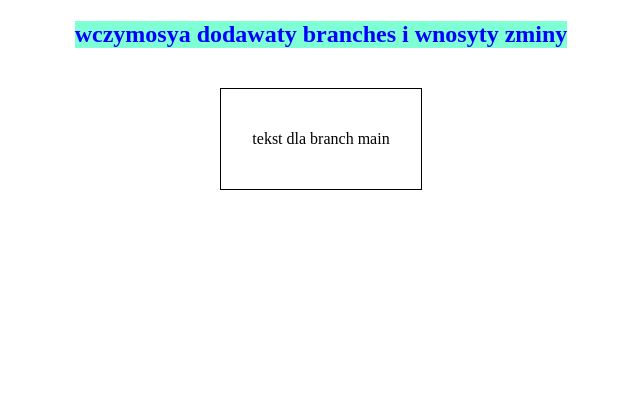
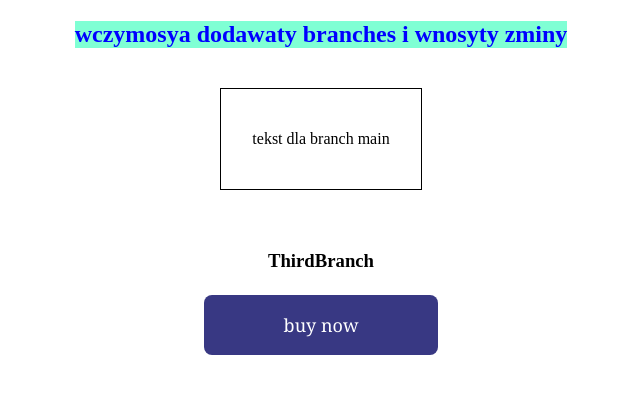
Before and after one commit to kseniabradlo/Branches-test, a plain HTML site: page index.html in a window 1280 px wide. Shown: the part 79-472 px from the top of the page, without its empty margins (319-959 px from the left). Drawn offline with Linux system fonts and the light colour scheme.

Commit message:
changes ThirdBranch

```diff
--- a/index.html
+++ b/index.html
@@ -17,6 +17,11 @@
         <p>tekst dla branch main</p>
     </div>
 
+    <h3>ThirdBranch</h3>
+    <div class="button">
+        <p>buy now</p>
+    </div>
+
 
 
 </div>
--- a/main.css
+++ b/main.css
@@ -34,3 +34,18 @@ h2{
     border: 1px solid black;
     margin-top: 20px;
 }
+
+h3{
+    margin-top: 60px;
+}
+
+.button{
+    background-color: rgb(56, 56, 131);
+    border-radius: 8px;
+    padding: 0px 80px;
+    color: white;
+    margin-top: 5px;
+    font-family: Cambria, Cochin, Georgia, Times, 'Times New Roman', serif;
+    font-size: large;
+    width: fit-content;
+}
```
